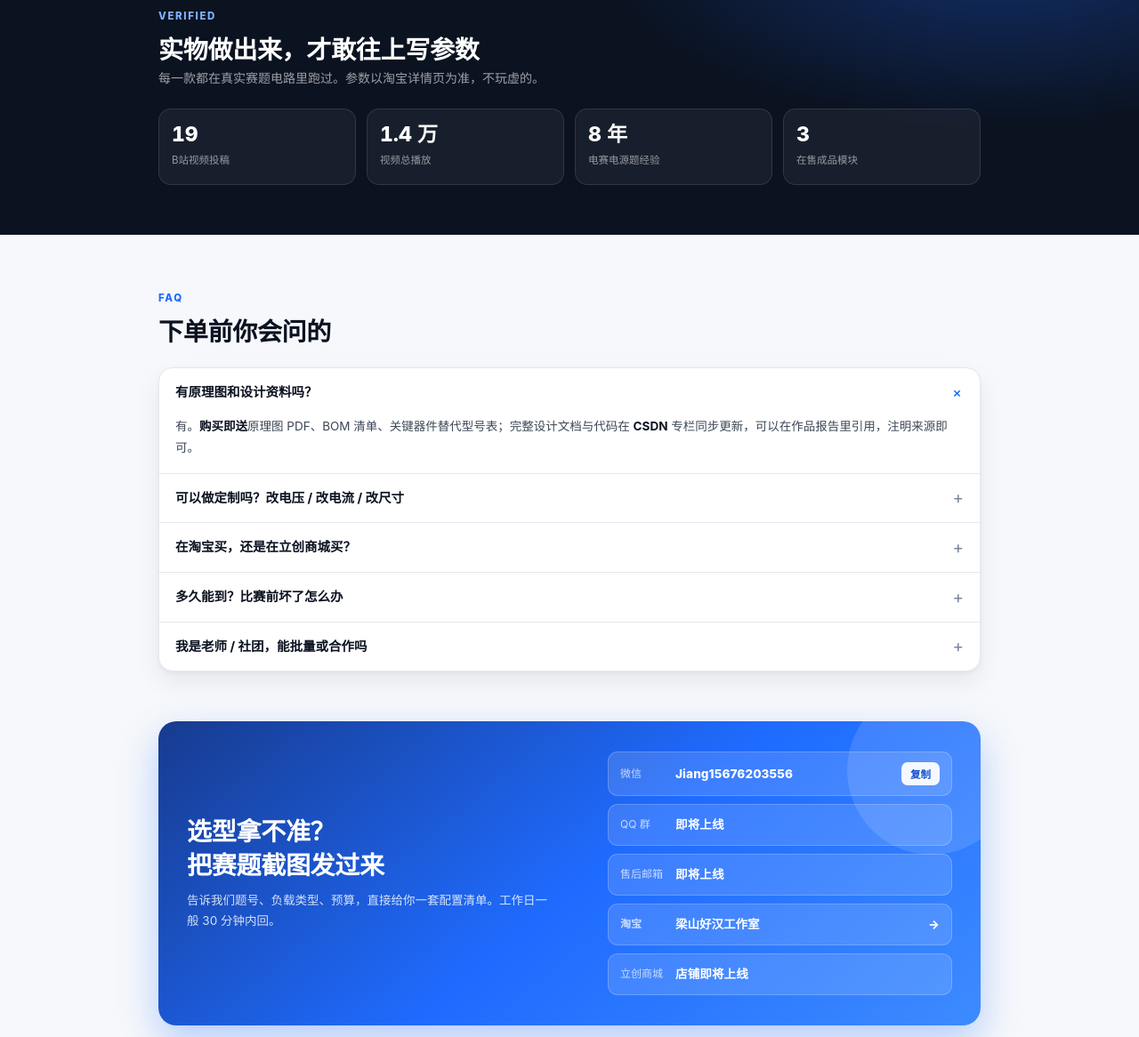
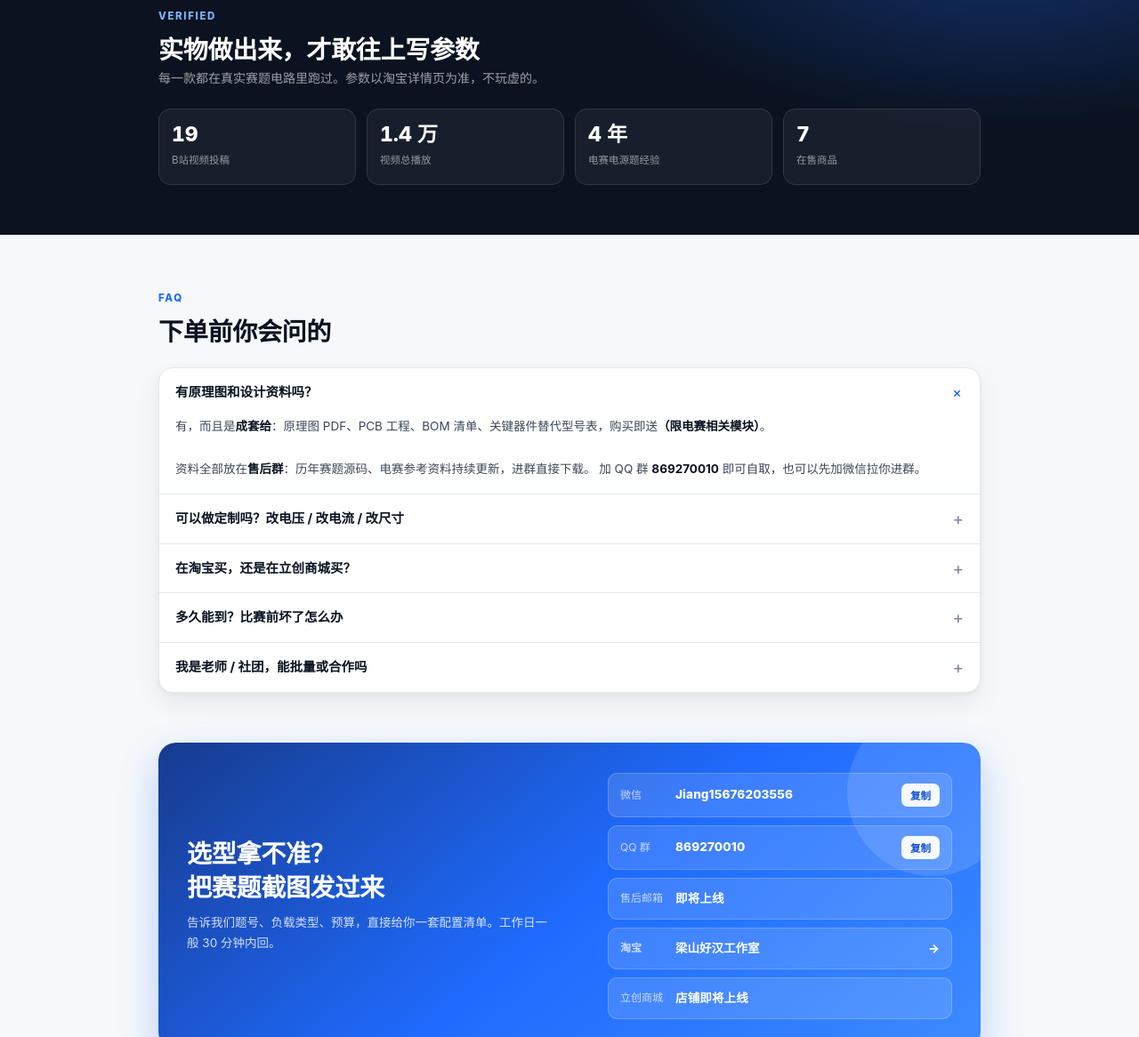
Before and after one commit to liangshan-haohan/liangshan-haohan.github.io, a plain HTML site: page index.html in a window 1280 px wide. Shown: the part 2483-3649 px from the top of the page at 89% size. Drawn offline with Linux system fonts and the light colour scheme.

Commit message:
Add files via upload

```diff
--- a/index.html
+++ b/index.html
@@ -52,7 +52,7 @@
 
     // ---------- 联系方式 ----------
     wechat:   "Jiang15676203556",
-    qq:       "",   // 暂未开通
+    qq:       "869270010",
     email:    ""    // 暂未开通
   };
 </script>
@@ -831,8 +831,8 @@
     <div class="trust-grid">
       <div class="t-item"><b class="num">19</b><span>B站视频投稿</span></div>
       <div class="t-item"><b class="num">1.4 万</b><span>视频总播放</span></div>
-      <div class="t-item"><b class="num">8 年</b><span>电赛电源题经验</span></div>
-      <div class="t-item"><b class="num">3</b><span>在售成品模块</span></div>
+      <div class="t-item"><b class="num">4 年</b><span>电赛电源题经验</span></div>
+      <div class="t-item"><b class="num">7</b><span>在售商品</span></div>
     </div>
   </div>
 </section>
@@ -851,7 +851,10 @@
       <details open>
         <summary>有原理图和设计资料吗？</summary>
         <div class="a">
-          有。<b>购买即送</b>原理图 PDF、BOM 清单、关键器件替代型号表；完整设计文档与代码在 <b>CSDN</b> 专栏同步更新，可以在作品报告里引用，注明来源即可。
+          有，而且是<b>成套给</b>：原理图 PDF、PCB 工程、BOM 清单、关键器件替代型号表，购买即送<b>（限电赛相关模块）</b>。
+          <br><br>
+          资料全部放在<b>售后群</b>：历年赛题源码、电赛参考资料持续更新，进群直接下载。
+          加 QQ 群 <b>869270010</b> 即可自取，也可以先加微信拉你进群。
         </div>
       </details>
       <details>
@@ -896,8 +899,9 @@
           <span class="k">微信</span><b data-text="wechat">Jiang15676203556</b>
           <button class="copy-btn" data-copy="wechat">复制</button>
         </div>
-        <div class="c-row" data-soon="qq">
-          <span class="k">QQ 群</span><b>即将上线</b>
+        <div class="c-row">
+          <span class="k">QQ 群</span><b data-text="qq">869270010</b>
+          <button class="copy-btn" data-copy="qq">复制</button>
         </div>
         <div class="c-row" data-soon="email">
           <span class="k">售后邮箱</span><b>即将上线</b>
```
